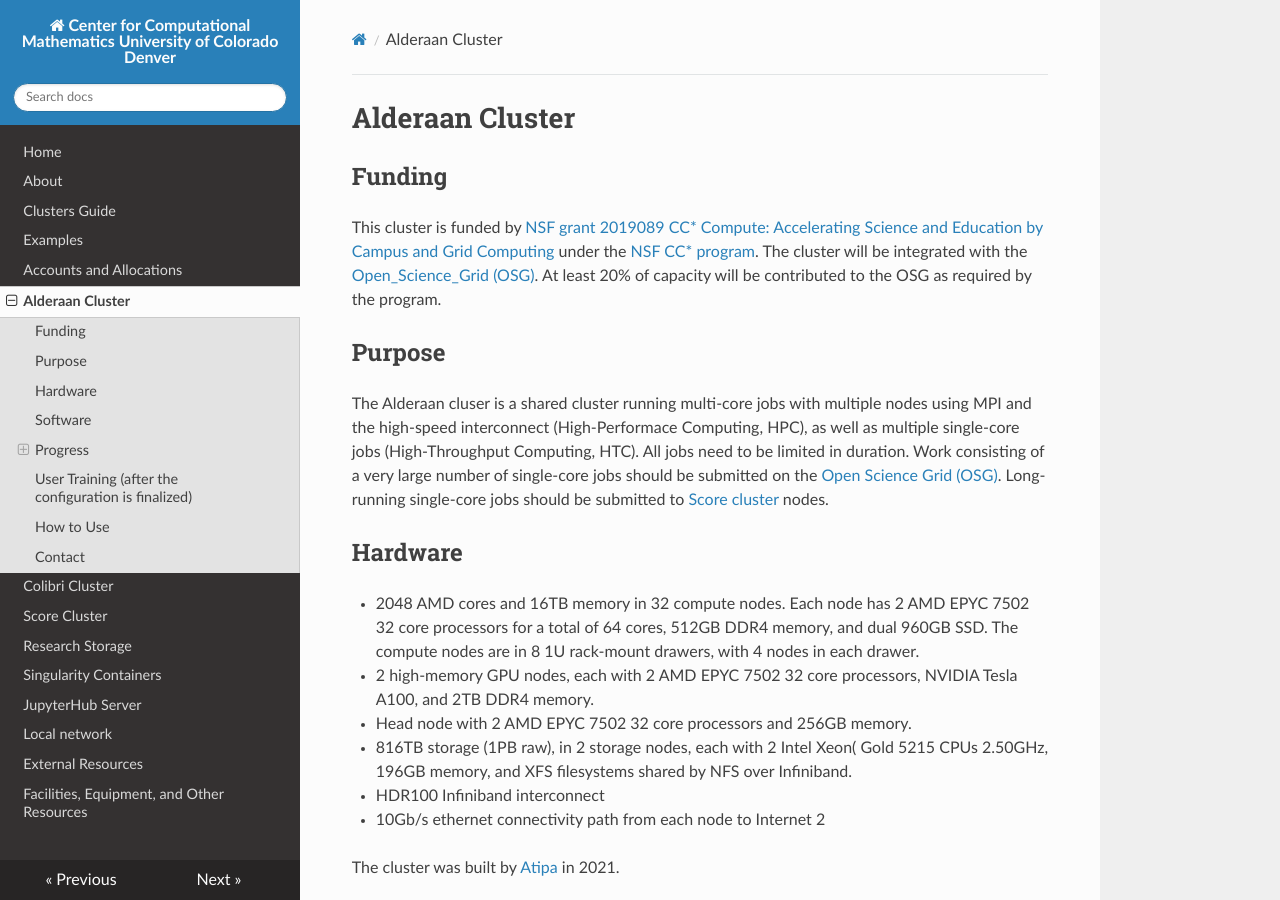
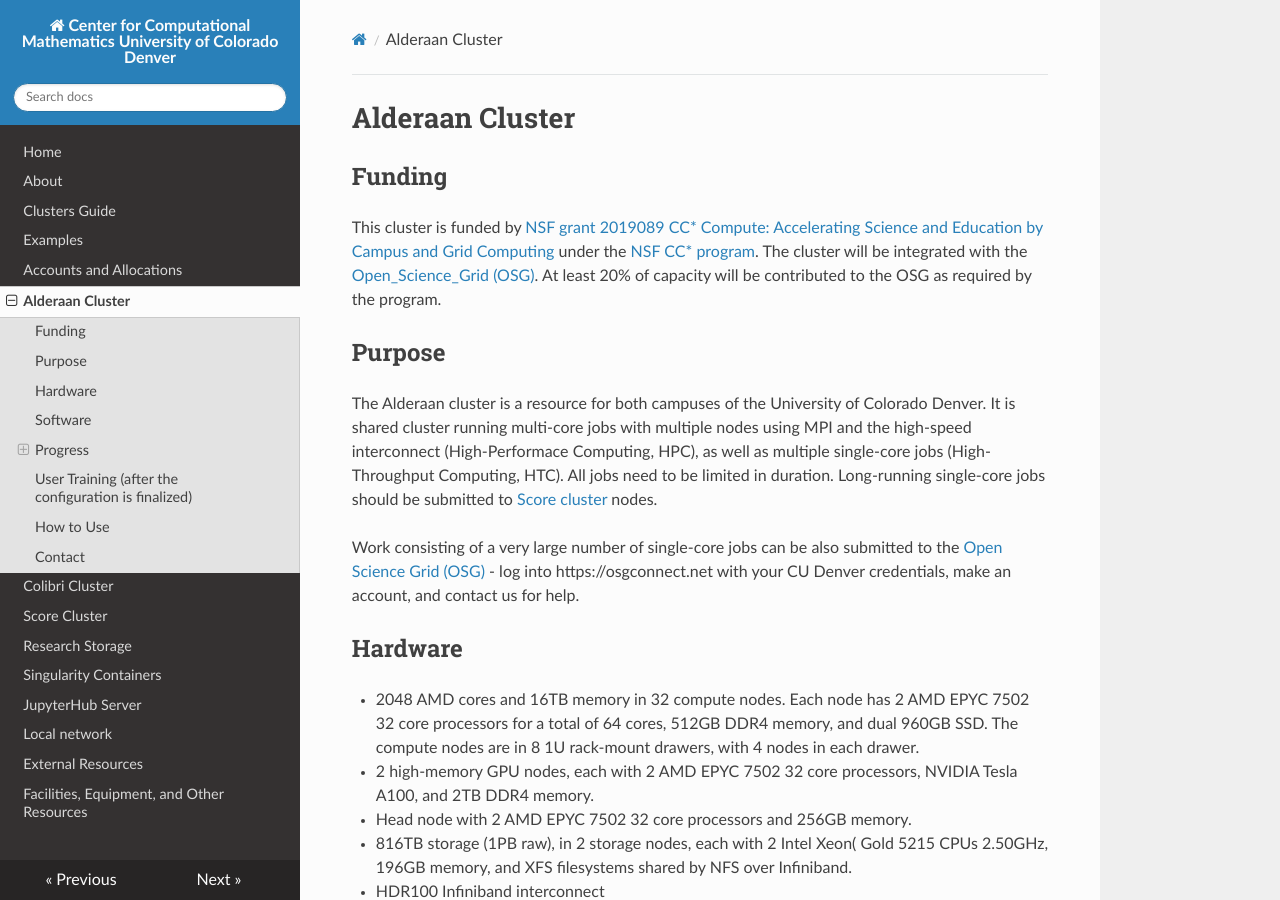
Before and after one commit to ccmucdenver/ccm-docs, an MkDocs documentation site: the page built from docs/alderaan.md, in a window 1280 px wide and 900 px high. Built offline with MkDocs 1.6.1, drawn with Linux system fonts in a browser that asks for light colours; nearby versions of some CDN libraries.

Commit message:
Update alderaan.md
clarified access, OSG

```diff
--- a/docs/alderaan.md
+++ b/docs/alderaan.md
@@ -4,7 +4,9 @@
 This cluster is funded by [NSF grant 2019089 CC* Compute: Accelerating Science and Education by Campus and Grid Computing](https://www.nsf.gov/awardsearch/showAward?AWD_ID=2019089)  under the [NSF CC* program](https://www.nsf.gov/publications/pub_summ.jsp?ods_key=nsf20507). The cluster will be integrated with the [Open_Science_Grid (OSG)](https://opensciencegrid.org). At least 20% of capacity will be contributed to the OSG as required by the program.
 
 ## Purpose
-The Alderaan cluser is a shared cluster running multi-core jobs with multiple nodes using MPI and the high-speed interconnect (High-Performace Computing, HPC), as well as multiple single-core jobs (High-Throughput Computing, HTC). All jobs need to be limited in duration. Work consisting of a very large number of single-core jobs should be submitted on the [Open Science Grid (OSG)](https://opensciencegrid.org). Long-running single-core jobs should be submitted to [Score cluster](../score/) nodes.
+The Alderaan cluster is a resource for both campuses of the University of Colorado Denver. It is shared cluster running multi-core jobs with multiple nodes using MPI and the high-speed interconnect (High-Performace Computing, HPC), as well as multiple single-core jobs (High-Throughput Computing, HTC). All jobs need to be limited in duration. Long-running single-core jobs should be submitted to [Score cluster](../score/) nodes.
+
+Work consisting of a very large number of single-core jobs can be also submitted to the [Open Science Grid (OSG)](https://opensciencegrid.org) - log into https://osgconnect.net with your CU Denver credentials, make an account, and contact us for help.
 
 ## Hardware
 * 2048 AMD cores and 16TB memory in 32 compute nodes. Each node has 2 AMD EPYC 7502 32 core processors for a total of 64 cores, 512GB DDR4 memory, and dual 960GB SSD. The compute nodes are in 8 1U rack-mount drawers, with 4 nodes in each drawer.
```
